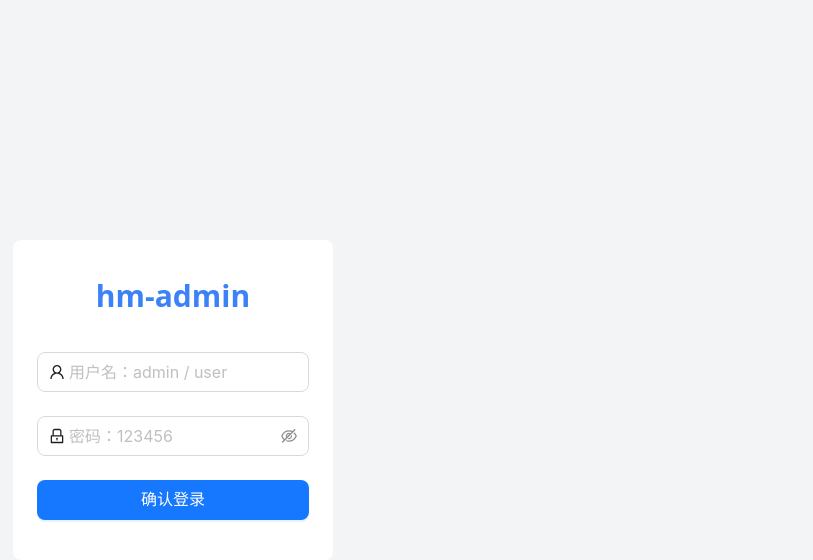
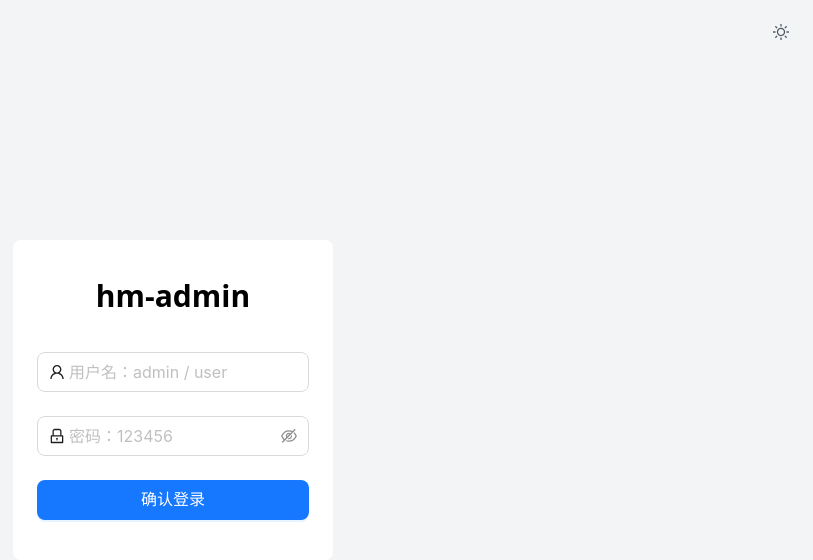
Before and after one commit to hemyWen/react-vite-admin, a React app: page /#/login in a window 1280 px wide. Shown: the top 560 px of the page, without its empty margins (467-1280 px from the left). Built offline with nearby package versions, Linux system fonts and the light colour scheme; the HTML template or start-up script is replaced by a standard one.

Commit message:
feat: :sparkles: 新增主题功能

```diff
--- a/package.json
+++ b/package.json
@@ -26,7 +26,8 @@
 		"antd": "^5.22.2",
 		"react": "^18.3.1",
 		"react-dom": "^18.3.1",
-		"react-router-dom": "^6.28.0"
+		"react-router-dom": "^6.28.0",
+		"zustand": "^5.0.1"
 	},
 	"devDependencies": {
 		"@commitlint/cli": "^17.0.2",
@@ -51,7 +52,7 @@
 		"lint-staged": "^13.0.2",
 		"postcss": "^8.4.49",
 		"postcss-less": "^6.0.0",
-		"prettier": "^2.6.2",
+		"prettier": "2.8",
 		"stylelint": "^14.9.1",
 		"stylelint-config-prettier": "^9.0.5",
 		"stylelint-config-rational-order": "^0.1.2",
--- a/src/App.tsx
+++ b/src/App.tsx
@@ -1,10 +1,14 @@
 import { HashRouter } from "react-router-dom";
 import Router from "./routers";
-import { ConfigProvider } from "antd";
+import { ConfigProvider, theme } from "antd";
+import { usePerferencesStore } from "./store";
 function App() {
+	const themeType = usePerferencesStore(state => state.theme);
 	return (
 		<HashRouter future={{ v7_startTransition: true, v7_relativeSplatPath: true }}>
-			<ConfigProvider>
+			<ConfigProvider
+				theme={{ cssVar: { key: "hm" }, algorithm: themeType === "light" ? theme.defaultAlgorithm : theme.darkAlgorithm }}
+			>
 				<Router />
 			</ConfigProvider>
 		</HashRouter>
--- /dev/null
+++ b/src/layout/header/components/Theme.tsx
@@ -0,0 +1,22 @@
+import { useEffect } from "react";
+
+import { SunOutlined, MoonOutlined } from "@ant-design/icons";
+import { usePerferencesStore } from "@/store";
+
+export default function Theme() {
+	const theme = usePerferencesStore(state => state.theme);
+	const changeSiteTheme = usePerferencesStore(state => state.changeSiteTheme);
+	useEffect(() => {
+		if (theme === "dark") {
+			document.documentElement.classList.add("dark");
+		} else {
+			document.documentElement.classList.remove("dark");
+		}
+	}, [theme]);
+	return (
+		<>
+			{theme === "light" && <SunOutlined className="text-gray-600" onClick={() => changeSiteTheme("dark")} />}
+			{theme === "dark" && <MoonOutlined className="text-gray-600" onClick={() => changeSiteTheme("light")} />}
+		</>
+	);
+}
--- /dev/null
+++ b/src/store/index.ts
@@ -0,0 +1 @@
+export * from "./perferences";
--- /dev/null
+++ b/src/store/perferences.ts
@@ -0,0 +1,24 @@
+import { create } from "zustand";
+// import { persist } from "zustand/middleware";
+
+//主题类型
+export type ThemeType = "light" | "dark";
+
+interface PreferencesState {
+	theme: ThemeType;
+}
+//默认偏好设置
+export const DEFAULT_PERFERENCES = {
+	theme: "light"
+} satisfies PreferencesState;
+
+//偏好设置操作接口
+interface PerferencesAction {
+	changeSiteTheme: (theme: ThemeType) => void;
+}
+
+//偏好设置状态管理
+export const usePerferencesStore = create<PreferencesState & PerferencesAction>(set => ({
+	theme: "light",
+	changeSiteTheme: (theme: ThemeType) => set(() => ({ theme }))
+}));
--- a/src/views/login/index.tsx
+++ b/src/views/login/index.tsx
@@ -1,10 +1,14 @@
 import LoginForm from "./components/LoginForm";
+import Theme from "@/layout/header/components/Theme";
 const Login = () => {
 	return (
 		<>
-			<div className="w-screen h-dvh bg-gray-100 center">
-				<div className="size-80 px-6 bg-white rounded-lg">
-					<div className="w-full h-12 py-14 text-3xl font-bold center text-blue-500">hm-admin</div>
+			<div className="relative w-screen h-dvh bg-gray-100 dark:bg-gray-900 center hm">
+				<header className="absolute right-6 top-6 center">
+					<Theme />
+				</header>
+				<div className="size-80 px-6 rounded-lg bg-white dark:bg-black">
+					<div className="w-full h-12 py-14 text-3xl font-bold center text-color-text-base">hm-admin</div>
 					<LoginForm />
 				</div>
 			</div>
--- a/tailwind.config.js
+++ b/tailwind.config.js
@@ -4,10 +4,11 @@ export default {
 	theme: {
 		extend: {
 			colors: {
-				"color-primary": "var(--ant-color-primary)"
+				"color-primary": "var(--ant-color-primary)",
+				"color-text-base": "var(--ant-color-text-base)"
 			}
 		}
 	},
 	plugins: [],
-	darkMode: "class"
+	darkMode: "selector"
 };
```
Also changed, not shown: .prettierrc.cjs, src/layout/header/index.tsx (added), 1 other file (tests, documents, lock files or other folders).
